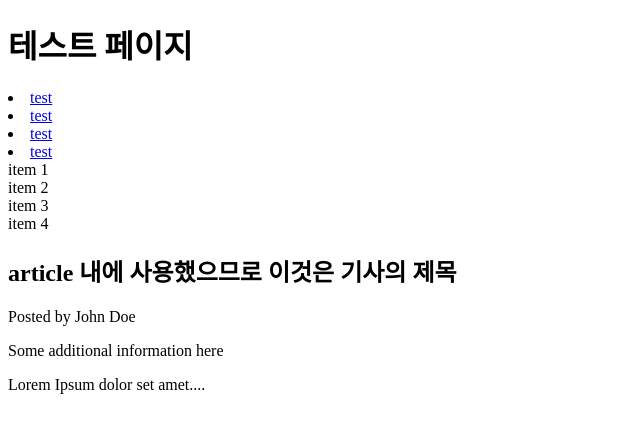
After one commit to janiryubi/php, a PHP site: page /myadmin/html_port_2/main.html in a window 1280 px wide. The commit adds this page. Shown: the top 433 px of the page, without its empty margins (0-640 px from the left). Run offline with PHP 8.4, Linux system fonts and the light colour scheme.

```diff
--- a/HTML/common.css
+++ b/HTML/common.css
@@ -22,7 +22,7 @@
 	width: 181px;
 	height: 59px;
 	text-indent: -9999px;
-	background: url(../images/logo.png) no-repeat;
+	background: url(./images/logo.png) no-repeat;
 }
 
 /***** 메뉴작업 *****/
@@ -56,7 +56,7 @@
 	font-weight: bold;
 	font-size: 16px;
 	padding-left: 30px;
-	background: url(../images/gnb_bult.png) no-repeat;
+	background: url(./images/gnb_bult.png) no-repeat;
 }
 #header .gnb li a>span.m01{ background-position: 0 0 ; }
 #header .gnb li a>span.m02{ background-position: 0 -22px ; }
@@ -133,7 +133,7 @@
 }
 .btn{
 	display: inline-block;
-	background: url(../images/btn.png) no-repeat;
+	background: url(./images/btn.png) no-repeat;
 	text-indent: -9999px;
 }
 .btn a{
--- /dev/null
+++ b/html_port_2/main.html
@@ -0,0 +1,33 @@
+<!DOCTYPE html>
+<html lang="ko">
+<head>
+    <meta charset="UTF-8">
+    <meta name="viewport" content="width=device-width, initial-scale=1.0">
+    <title>테스트 페이지</title>
+</head>
+<body>
+    <header>
+        <h1>테스트 페이지</h1>
+        <nav>
+            <div class="inline-flex;">
+                <li><a href="#">test</a></li>
+                <li><a href="#">test</a></li>
+                <li><a href="#">test</a></li>
+                <li><a href="#">test</a></li>
+            </div>
+        </nav>
+    </header>
+        <div class="inline-flex;">
+            <div class="flex-item">item 1</div>
+            <div class="flex-item">item 2</div>
+            <div class="flex-item">item 3</div>
+            <div class="flex-item">item 4</div>
+        </div>
+    <article>
+        <h1>article 내에 사용했으므로 이것은 기사의 제목</h1>
+        <p>Posted by John Doe</p>
+        <p>Some additional information here</p>
+        <p>Lorem Ipsum dolor set amet....</p>
+    </article>
+</body>
+</html>
```
Also changed, not shown: HTML/main.css (+5 -5 lines), HTML/main.html (+7 -7 lines), 1 other file.
